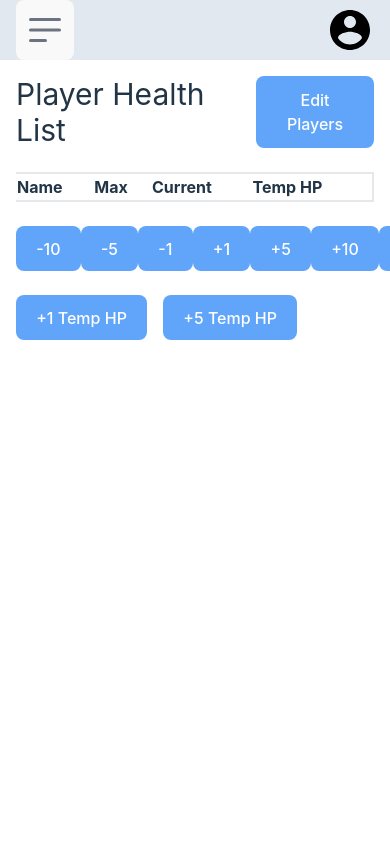
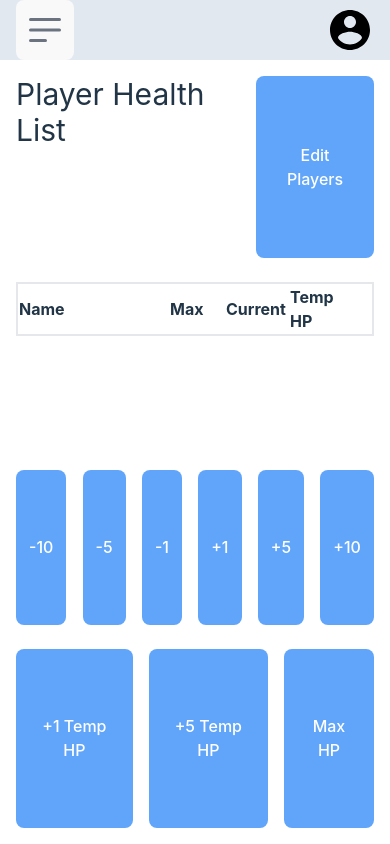
Before and after one commit to AdamKogut/DndCommander, a React (Vite) app in the folder frontend/: page /health in a window 390 px wide. Built offline with nearby package versions, Linux system fonts and the light colour scheme.

Commit message:
Make player list responsive on mobile

```diff
--- a/frontend/src/views/SideBar/SideBarItem.tsx
+++ b/frontend/src/views/SideBar/SideBarItem.tsx
@@ -1,14 +1,15 @@
-import { redirect } from "react-router-dom";
+import { useNavigate } from 'react-router-dom';
 import { toggleSideBar } from "src/services/SideBar";
 import { useAppDispatch } from "src/store";
 import { SideBarItemProps } from '../../types/sideBar';
 
 function SideBarItem({ displayText, linkTarget, VisibleIcon }: SideBarItemProps) {
   const dispatch = useAppDispatch();
+  const navigate = useNavigate();
 
   const handleClick = () => {
     dispatch(toggleSideBar());
-    redirect(linkTarget)
+    navigate(linkTarget);
   }
 
   return (
--- a/frontend/src/views/health/Health.tsx
+++ b/frontend/src/views/health/Health.tsx
@@ -38,7 +38,7 @@ function Health() {
   }
 
   return (
-    <div className={clsx('grid grid-cols-1 p-4 sm:ml-64')}>
+    <div className={clsx('grid h-[calc(100vh-60px)] grid-cols-1 overflow-y-auto overflow-x-hidden p-4 sm:ml-64')}>
       <PlayerListModification openEditModal={openEditModal} />
       <PlayerTable selectPlayer={selectPlayer} players={players} />
       <HealthModification applyModification={applyModification} applyTempModification={applyTempModification} />
--- a/frontend/src/views/health/HealthModification.tsx
+++ b/frontend/src/views/health/HealthModification.tsx
@@ -14,9 +14,8 @@ function HealthModification({ applyModification, applyTempModification }: Health
       <div className='flex flex-row place-content-between pt-6'>
         {modificationValues.map((value: number) => {
           const stringValue = value > 0 ? `+${value}` : value;
-          return <button key={value} className='btn-primary' onClick={() => applyModification(value)}>{stringValue}</button>;
+          return <button key={value} className='btn-primary px-3' onClick={() => applyModification(value)}>{stringValue}</button>;
         })}
-        <button key={'max'} className='btn-primary' onClick={() => applyModification(0)}>Max</button>
       </div>
       <div className='flex flex-row gap-x-4 pt-6'>
         {tempModificationValues.map((value: number) => {
@@ -29,6 +28,7 @@ function HealthModification({ applyModification, applyTempModification }: Health
             </button>
           );
         })}
+        <button key={'max'} className='btn-primary' onClick={() => applyModification(0)}>Max HP</button>
       </div>
     </Fragment>
   )
--- a/frontend/src/views/health/PlayerRow.tsx
+++ b/frontend/src/views/health/PlayerRow.tsx
@@ -13,10 +13,10 @@ function PlayerRow({ player }: PlayerTableProps) {
   const isError = player.Max * .2 > player.Current;
   return (
     <Fragment>
-      <td className='w-[60%] py-[13px]'>{player.Name}</td>
-      <td>{player.Max}</td>
-      <td>{player.Current}</td>
-      <td>{player.TempHp}</td>
+      <td className='w-[60%] break-words py-[13px] px-1'>{player.Name}</td>
+      <td className='px-1'>{player.Max}</td>
+      <td className='px-1'>{player.Current}</td>
+      <td className='px-1'>{player.TempHp}</td>
       <td className='w-10'>
         <img className={clsx(!isError && 'hidden', 'w-9')} src={ErrorSign} alt='Error Icon'/>
         <img className={clsx(!isWarning && 'hidden', 'w-9')} src={WarningSign} alt='warning Icon'/>
--- a/frontend/src/views/health/PlayerTable.tsx
+++ b/frontend/src/views/health/PlayerTable.tsx
@@ -9,14 +9,15 @@ type PlayerTableProps = {
 
 function PlayerTable({ players, selectPlayer }: PlayerTableProps) {
   return (
-    <table>
+    <div className='h-full w-full overflow-y-auto'>
+      <table className={'w-[100%] table-fixed'}>
         <thead>
           <tr>
-          <th className='border-y-2'>Name</th>
-          <th className='border-y-2'>Max</th>
-          <th className='border-y-2'>Current</th>
-          <th className='border-y-2'>Temp HP</th>
-          <th className='border-y-2 border-r-2'></th>
+            <th className='break-words border-y-2 border-l-2'>Name</th>
+            <th className='w-14 border-y-2'>Max</th>
+            <th className='w-16 border-y-2'>Current</th>
+            <th className='w-12 border-y-2'>Temp HP</th>
+            <th className='w-9 border-y-2 border-r-2'></th>
           </tr>
         </thead>
         <tbody>
@@ -34,6 +35,7 @@ function PlayerTable({ players, selectPlayer }: PlayerTableProps) {
           })}
         </tbody>
       </table>
+    </div>
   )
 }
 
```
Lines whose indentation alone changed are shown as unchanged.
